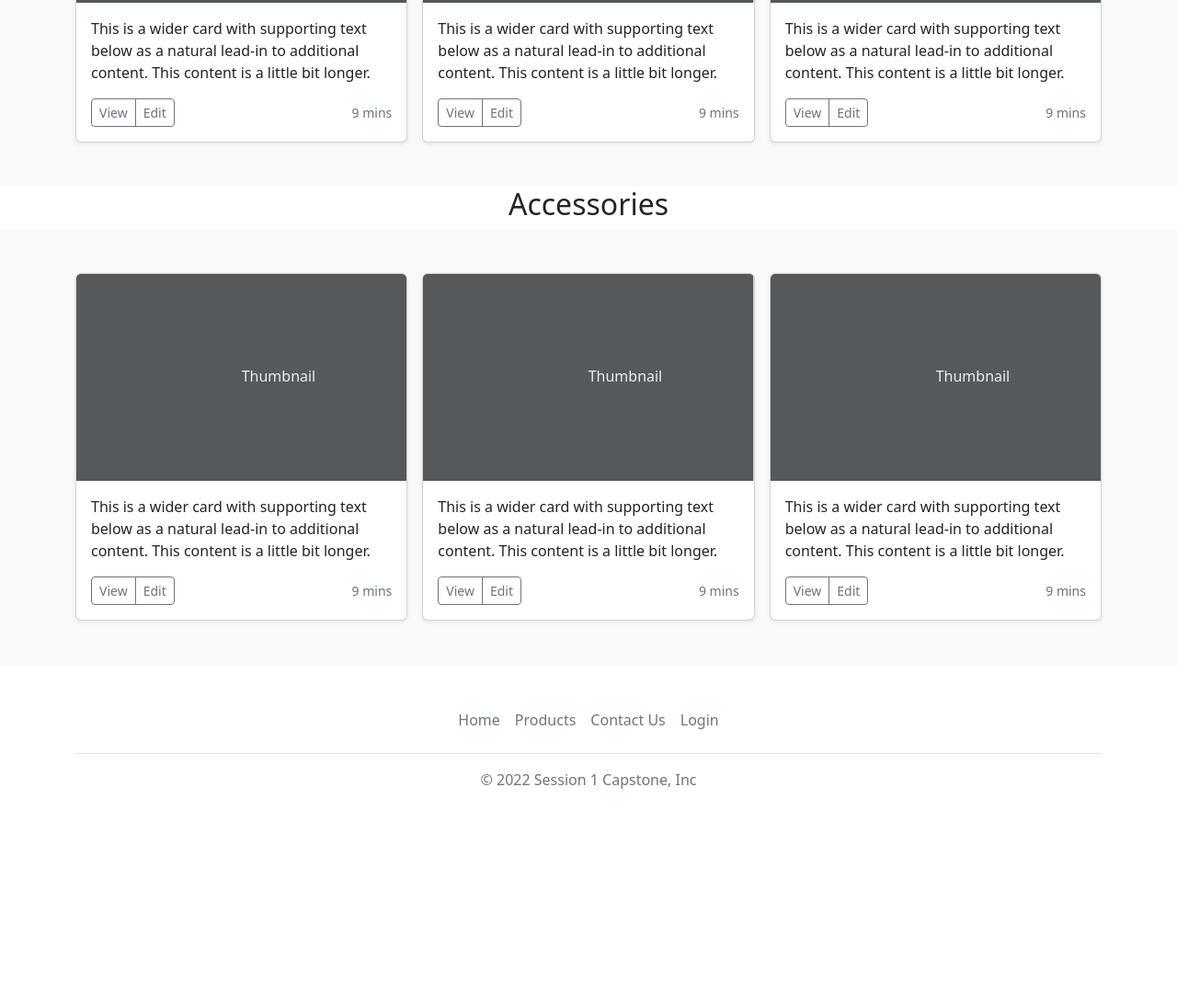
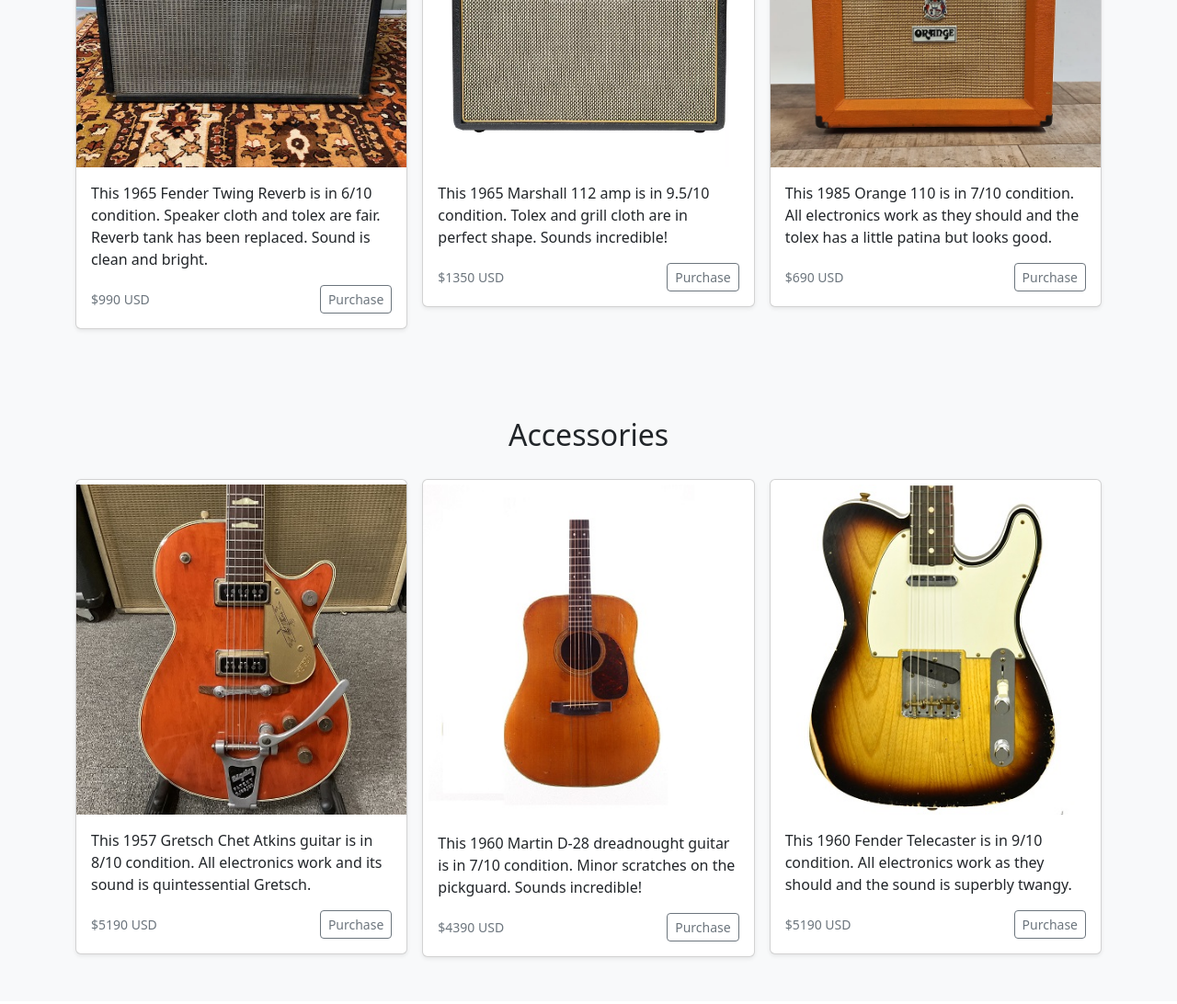
Before and after one commit to uptacamp/lees_super_awesome_store, a plain HTML site: page products.html in a window 1280 px wide. Shown: the part 1036-2128 px from the top of the page at 92% size. Before the commit the page ends 1952 px from the top, so only its background shows below. Drawn offline with nearby package versions, Linux system fonts and the light colour scheme.

Commit message:
added amplifiers to product page

```diff
--- a/assets/css/styles.css
+++ b/assets/css/styles.css
@@ -1,3 +1,4 @@
 .product_heading{
    text-align: center;
+   padding-bottom: 20px;
 }
--- a/products.html
+++ b/products.html
@@ -45,12 +45,10 @@
         </div>
       </nav>
 
-<div class = "container">
-    <h2 class="product_heading" id="guitar_section">In Stock Guitars</h2>
-</div>
 
-<!-- Here's where the products go -->
+<!-- Guitar Section -->
 <div class="album py-5 bg-light">
+    <h2 class="product_heading" id="amp_section">Used Guitars</h2>
     <div class="container">
       <div class="row row-cols-1 row-cols-sm-2 row-cols-md-3 g-3">
 
@@ -104,125 +102,124 @@
             </div>
             </div>
         </div>
-
-
       </div>
     </div>
   </div>
 
-  <div class = "container">
-    <h2 class="product_heading" id="amp_section">In Stock Amplifiers</h2>
-</div>
+<!-- Amp Section -->
 
 <div class="album py-5 bg-light">
+    <h2 class="product_heading" id="amp_section">Used Amplifiers</h2>
     <div class="container">
+        <div class="row row-cols-1 row-cols-sm-2 row-cols-md-3 g-3">
 
-      <div class="row row-cols-1 row-cols-sm-2 row-cols-md-3 g-3">
+          <!--Next Product Listing-->
+
           <div class="col">
             <div class="card shadow-sm">
-            <svg class="bd-placeholder-img card-img-top" width="100%" height="225" xmlns="http://www.w3.org/2000/svg" role="img" aria-label="Placeholder: Thumbnail" preserveAspectRatio="xMidYMid slice" focusable="false"><title>Placeholder</title><rect width="100%" height="100%" fill="#55595c"/><text x="50%" y="50%" fill="#eceeef" dy=".3em">Thumbnail</text></svg>
-
+              <svg class="bd-placeholder-img card-img-top" width="100%" height="5px" xmlns="http://www.w3.org/2000/svg" role="img" aria-label="Placeholder: Thumbnail" preserveAspectRatio="xMidYMid slice" focusable="false"><img src="assets/images/amps/1975_twin.jpg"</svg>
               <div class="card-body">
-              <p class="card-text">This is a wider card with supporting text below as a natural lead-in to additional content. This content is a little bit longer.</p>
+                <p class="card-text">This 1965 Fender Twing Reverb is in 6/10 condition. Speaker cloth and tolex are fair. Reverb tank has been replaced. Sound is clean and bright.</p>
                 <div class="d-flex justify-content-between align-items-center">
+                  <small class="text-muted">$990 USD</small>
                   <div class="btn-group">
-                  <button type="button" class="btn btn-sm btn-outline-secondary">View</button>
-                  <button type="button" class="btn btn-sm btn-outline-secondary">Edit</button>
+                    <button type="button" class="btn btn-sm btn-outline-secondary">Purchase</button>
                   </div>
-                <small class="text-muted">9 mins</small>
-              </div>
-            </div>
-          </div>
-        </div>
-        <div class="col">
-          <div class="card shadow-sm">
-            <svg class="bd-placeholder-img card-img-top" width="100%" height="225" xmlns="http://www.w3.org/2000/svg" role="img" aria-label="Placeholder: Thumbnail" preserveAspectRatio="xMidYMid slice" focusable="false"><title>Placeholder</title><rect width="100%" height="100%" fill="#55595c"/><text x="50%" y="50%" fill="#eceeef" dy=".3em">Thumbnail</text></svg>
-
-            <div class="card-body">
-              <p class="card-text">This is a wider card with supporting text below as a natural lead-in to additional content. This content is a little bit longer.</p>
-              <div class="d-flex justify-content-between align-items-center">
-                <div class="btn-group">
-                  <button type="button" class="btn btn-sm btn-outline-secondary">View</button>
-                  <button type="button" class="btn btn-sm btn-outline-secondary">Edit</button>
-                </div>
-                <small class="text-muted">9 mins</small>
-              </div>
-            </div>
-          </div>
-        </div>
-        <div class="col">
-          <div class="card shadow-sm">
-            <svg class="bd-placeholder-img card-img-top" width="100%" height="225" xmlns="http://www.w3.org/2000/svg" role="img" aria-label="Placeholder: Thumbnail" preserveAspectRatio="xMidYMid slice" focusable="false"><title>Placeholder</title><rect width="100%" height="100%" fill="#55595c"/><text x="50%" y="50%" fill="#eceeef" dy=".3em">Thumbnail</text></svg>
-
-            <div class="card-body">
-              <p class="card-text">This is a wider card with supporting text below as a natural lead-in to additional content. This content is a little bit longer.</p>
-              <div class="d-flex justify-content-between align-items-center">
-                <div class="btn-group">
-                  <button type="button" class="btn btn-sm btn-outline-secondary">View</button>
-                  <button type="button" class="btn btn-sm btn-outline-secondary">Edit</button>
-                </div>
-                <small class="text-muted">9 mins</small>
                 </div>
               </div>
             </div>
           </div>
 
+          <!--Next Product Listing-->
+
+          <div class="col">
+              <div class="card shadow-sm">
+              <svg class="bd-placeholder-img card-img-top" width="100%" height="5px" xmlns="http://www.w3.org/2000/svg" role="img" aria-label="Placeholder: Thumbnail" preserveAspectRatio="xMidYMid slice" focusable="false"><img src="assets/images/amps/1965_marshall.jpg"</svg>
+              <div class="card-body">
+                  <p class="card-text">This 1965 Marshall 112 amp is in 9.5/10 condition. Tolex and grill cloth are in perfect shape. Sounds incredible!</p>
+                  <div class="d-flex justify-content-between align-items-center">
+                  <small class="text-muted">$1350 USD</small>
+                  <div class="btn-group">
+                      <button type="button" class="btn btn-sm btn-outline-secondary">Purchase</button>
+                  </div>
+                  </div>
               </div>
               </div>
           </div>
 
-  <div class = "container">
-    <h2 class="product_heading" id="accessory_section">Accessories</h2>
-</div>
+          <!--Next Product Listing-->
 
-<div class="album py-5 bg-light">
-    <div class="container">
-
-      <div class="row row-cols-1 row-cols-sm-2 row-cols-md-3 g-3">
           <div class="col">
               <div class="card shadow-sm">
-            <svg class="bd-placeholder-img card-img-top" width="100%" height="225" xmlns="http://www.w3.org/2000/svg" role="img" aria-label="Placeholder: Thumbnail" preserveAspectRatio="xMidYMid slice" focusable="false"><title>Placeholder</title><rect width="100%" height="100%" fill="#55595c"/><text x="50%" y="50%" fill="#eceeef" dy=".3em">Thumbnail</text></svg>
-
+              <svg class="bd-placeholder-img card-img-top" width="100%" height="5px" xmlns="http://www.w3.org/2000/svg" role="img" aria-label="Placeholder: Thumbnail" preserveAspectRatio="xMidYMid slice" focusable="false"><img src="assets/images/amps/1985_orange.jpg"</svg>
               <div class="card-body">
-              <p class="card-text">This is a wider card with supporting text below as a natural lead-in to additional content. This content is a little bit longer.</p>
+                  <p class="card-text">This 1985 Orange 110 is in 7/10 condition. All electronics work as they should and the tolex has a little patina but looks good.</p>
                   <div class="d-flex justify-content-between align-items-center">
+                  <small class="text-muted">$690 USD</small>
                   <div class="btn-group">
-                  <button type="button" class="btn btn-sm btn-outline-secondary">View</button>
-                  <button type="button" class="btn btn-sm btn-outline-secondary">Edit</button>
-                </div>
-                <small class="text-muted">9 mins</small>
+                      <button type="button" class="btn btn-sm btn-outline-secondary">Purchase</button>
                   </div>
                   </div>
               </div>
               </div>
-        <div class="col">
-          <div class="card shadow-sm">
-            <svg class="bd-placeholder-img card-img-top" width="100%" height="225" xmlns="http://www.w3.org/2000/svg" role="img" aria-label="Placeholder: Thumbnail" preserveAspectRatio="xMidYMid slice" focusable="false"><title>Placeholder</title><rect width="100%" height="100%" fill="#55595c"/><text x="50%" y="50%" fill="#eceeef" dy=".3em">Thumbnail</text></svg>
-
-            <div class="card-body">
-              <p class="card-text">This is a wider card with supporting text below as a natural lead-in to additional content. This content is a little bit longer.</p>
-              <div class="d-flex justify-content-between align-items-center">
-                <div class="btn-group">
-                  <button type="button" class="btn btn-sm btn-outline-secondary">View</button>
-                  <button type="button" class="btn btn-sm btn-outline-secondary">Edit</button>
-                </div>
-                <small class="text-muted">9 mins</small>
           </div>
         </div>
       </div>
   </div>
+
+  <!-- Accessory Section -->
+
+<div class="album py-5 bg-light">
+    <h2 class="product_heading" id="accessory_section">Accessories</h2>
+    <div class="container">
+        <div class="row row-cols-1 row-cols-sm-2 row-cols-md-3 g-3">
+
+          <!--Next Product Listing-->
+
           <div class="col">
             <div class="card shadow-sm">
-            <svg class="bd-placeholder-img card-img-top" width="100%" height="225" xmlns="http://www.w3.org/2000/svg" role="img" aria-label="Placeholder: Thumbnail" preserveAspectRatio="xMidYMid slice" focusable="false"><title>Placeholder</title><rect width="100%" height="100%" fill="#55595c"/><text x="50%" y="50%" fill="#eceeef" dy=".3em">Thumbnail</text></svg>
+              <svg class="bd-placeholder-img card-img-top" width="100%" height="5px" xmlns="http://www.w3.org/2000/svg" role="img" aria-label="Placeholder: Thumbnail" preserveAspectRatio="xMidYMid slice" focusable="false"><img src="assets/images/guitars/1957_Chet_Atkins.jpg"</svg>
+              <div class="card-body">
+                <p class="card-text">This 1957 Gretsch Chet Atkins guitar is in 8/10 condition. All electronics work and its sound is quintessential Gretsch.</p>
+                <div class="d-flex justify-content-between align-items-center">
+                  <small class="text-muted">$5190 USD</small>
+                  <div class="btn-group">
+                    <button type="button" class="btn btn-sm btn-outline-secondary">Purchase</button>
+                  </div>
+                </div>
+              </div>
+            </div>
+          </div>
 
+          <!--Next Product Listing-->
+
+          <div class="col">
+              <div class="card shadow-sm">
+              <svg class="bd-placeholder-img card-img-top" width="100%" height="5px" xmlns="http://www.w3.org/2000/svg" role="img" aria-label="Placeholder: Thumbnail" preserveAspectRatio="xMidYMid slice" focusable="false"><img src="assets/images/guitars/1960_Martin.jpg"</svg>
               <div class="card-body">
-              <p class="card-text">This is a wider card with supporting text below as a natural lead-in to additional content. This content is a little bit longer.</p>
+                  <p class="card-text">This 1960 Martin D-28 dreadnought guitar is in 7/10 condition. Minor scratches on the pickguard. Sounds incredible!</p>
                   <div class="d-flex justify-content-between align-items-center">
+                  <small class="text-muted">$4390 USD</small>
                   <div class="btn-group">
-                  <button type="button" class="btn btn-sm btn-outline-secondary">View</button>
-                  <button type="button" class="btn btn-sm btn-outline-secondary">Edit</button>
+                      <button type="button" class="btn btn-sm btn-outline-secondary">Purchase</button>
                   </div>
-                <small class="text-muted">9 mins</small>
+                  </div>
+              </div>
+              </div>
+          </div>
+
+          <!--Next Product Listing-->
+
+          <div class="col">
+              <div class="card shadow-sm">
+              <svg class="bd-placeholder-img card-img-top" width="100%" height="5px" xmlns="http://www.w3.org/2000/svg" role="img" aria-label="Placeholder: Thumbnail" preserveAspectRatio="xMidYMid slice" focusable="false"><img src="assets/images/guitars/1960_Tele.jpg"</svg>
+              <div class="card-body">
+                  <p class="card-text">This 1960 Fender Telecaster is in 9/10 condition. All electronics work as they should and the sound is superbly twangy.</p>
+                  <div class="d-flex justify-content-between align-items-center">
+                  <small class="text-muted">$5190 USD</small>
+                  <div class="btn-group">
+                      <button type="button" class="btn btn-sm btn-outline-secondary">Purchase</button>
+                  </div>
                   </div>
               </div>
               </div>
```
Also changed, not shown: index.html (+3 -3 lines), assets/images/amps/1965_marshall.jpg (added), assets/images/amps/1975_twin.jpg (added), assets/images/amps/1985_orange.jpg (added), assets/images/carousel/accessories.jpg (added), assets/images/carousel/amps.jpg (added), 2 other files. Lines whose indentation alone changed are shown as unchanged.
